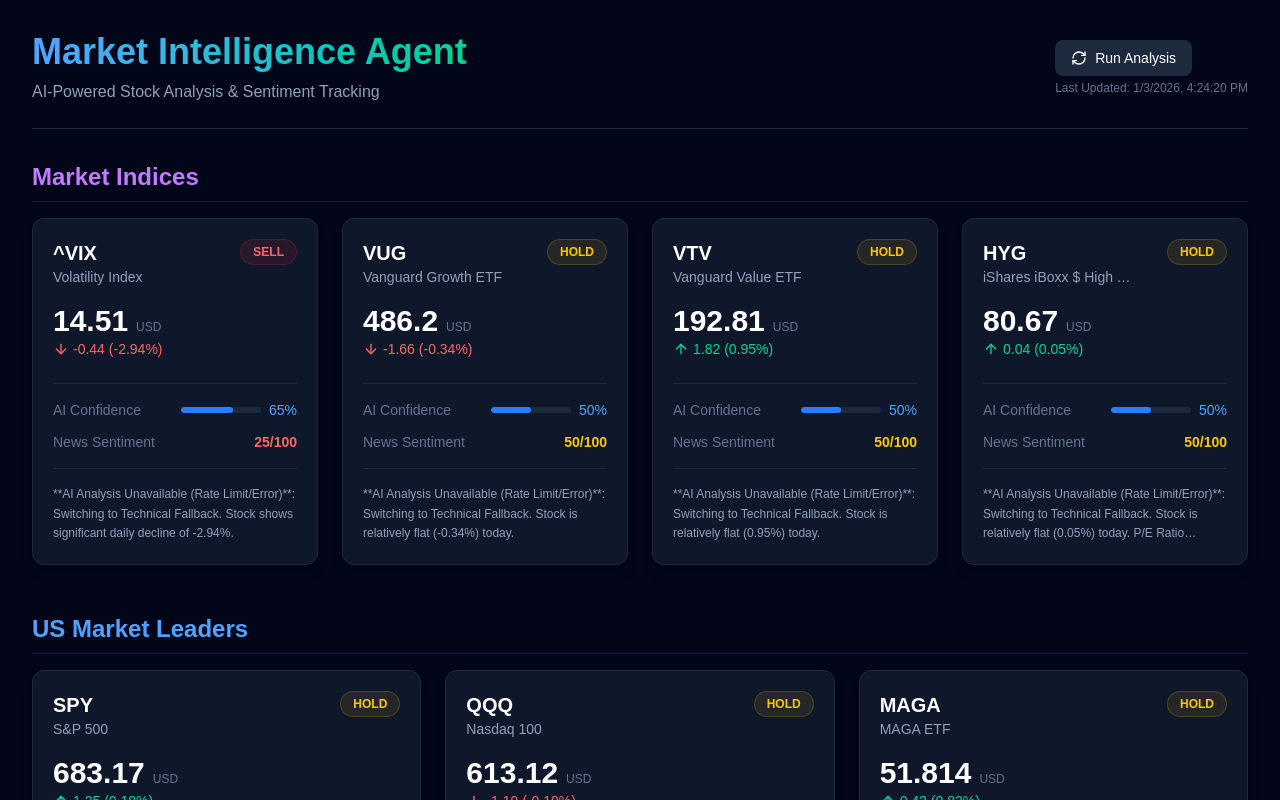
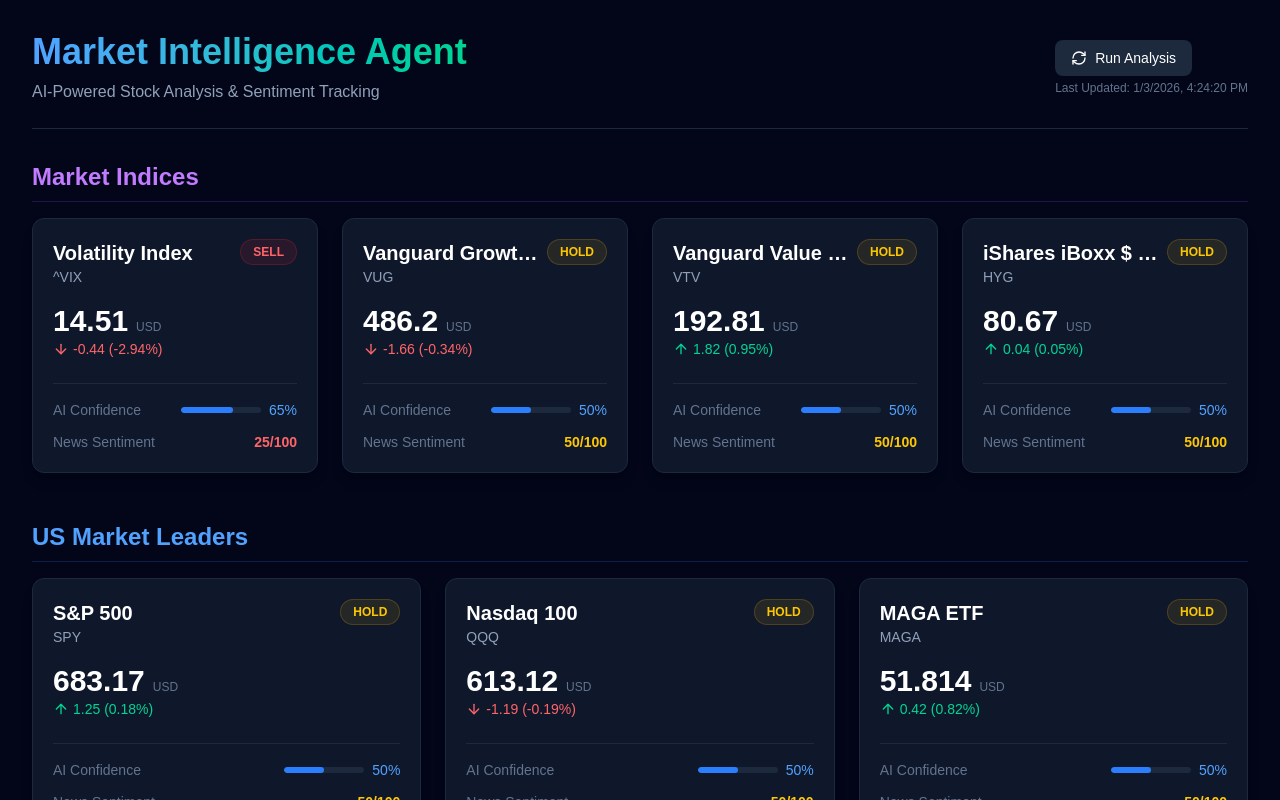
Before and after one commit to yongwon38/stock-analysis-agent, a Next.js app: page / in a window 1280 px wide. Shown: the top 800 px of the page. Built offline with nearby package versions, Linux system fonts and the light colour scheme.

Commit message:
Fix: Typography update for Stock Card (Name first, Ticker second)

```diff
--- a/src/components/StockCard.tsx
+++ b/src/components/StockCard.tsx
@@ -29,8 +29,8 @@
         <Link href={`/stock/${encodeURIComponent(stock.symbol)}`} className="group relative block bg-slate-900 border border-slate-800 rounded-xl p-5 hover:border-slate-600 transition-all duration-300 shadow-lg hover:shadow-xl hover:shadow-blue-500/5">
             <div className="flex justify-between items-start mb-4">
                 <div>
-                    <h3 className="text-xl font-bold">{stock.symbol}</h3>
-                    <p className="text-sm text-slate-400 truncate max-w-[150px]">{stock.name}</p>
+                    <h3 className="text-xl font-bold truncate max-w-[180px]" title={stock.name}>{stock.name}</h3>
+                    <p className="text-sm text-slate-400 font-mono">{stock.symbol}</p>
                 </div>
                 <div className={twMerge("px-3 py-1 rounded-full text-xs font-bold border", recommendationColor)}>
                     {analysis.recommendation}
@@ -70,12 +70,7 @@
                 </div>
             </div>
 
-            {/* Hidden detail overlay or link could go here */}
-            <div className="mt-4 pt-4 border-t border-slate-800">
-                <p className="text-xs text-slate-400 line-clamp-3 leading-relaxed">
-                    {analysis.summary}
-                </p>
-            </div>
+            {/* Summary removed for cleaner dashboard */}
         </Link>
     );
 }
```
